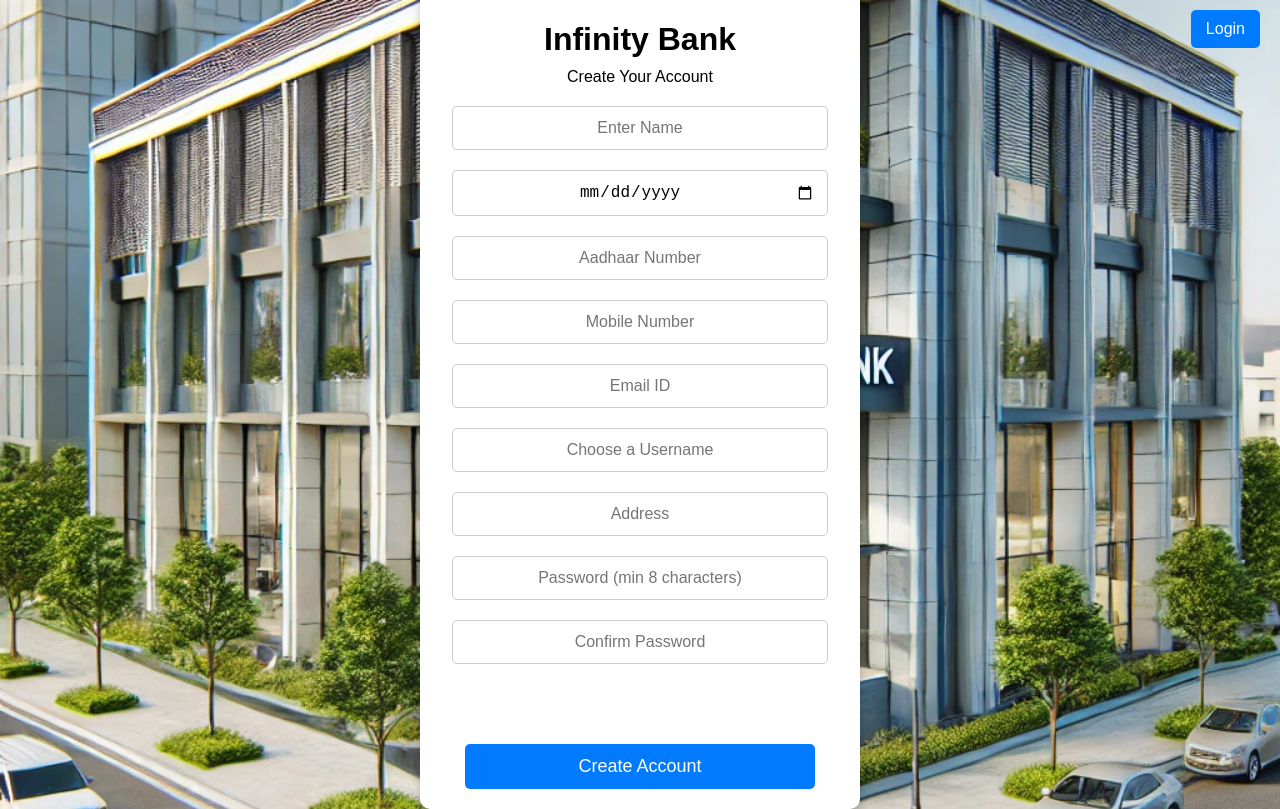
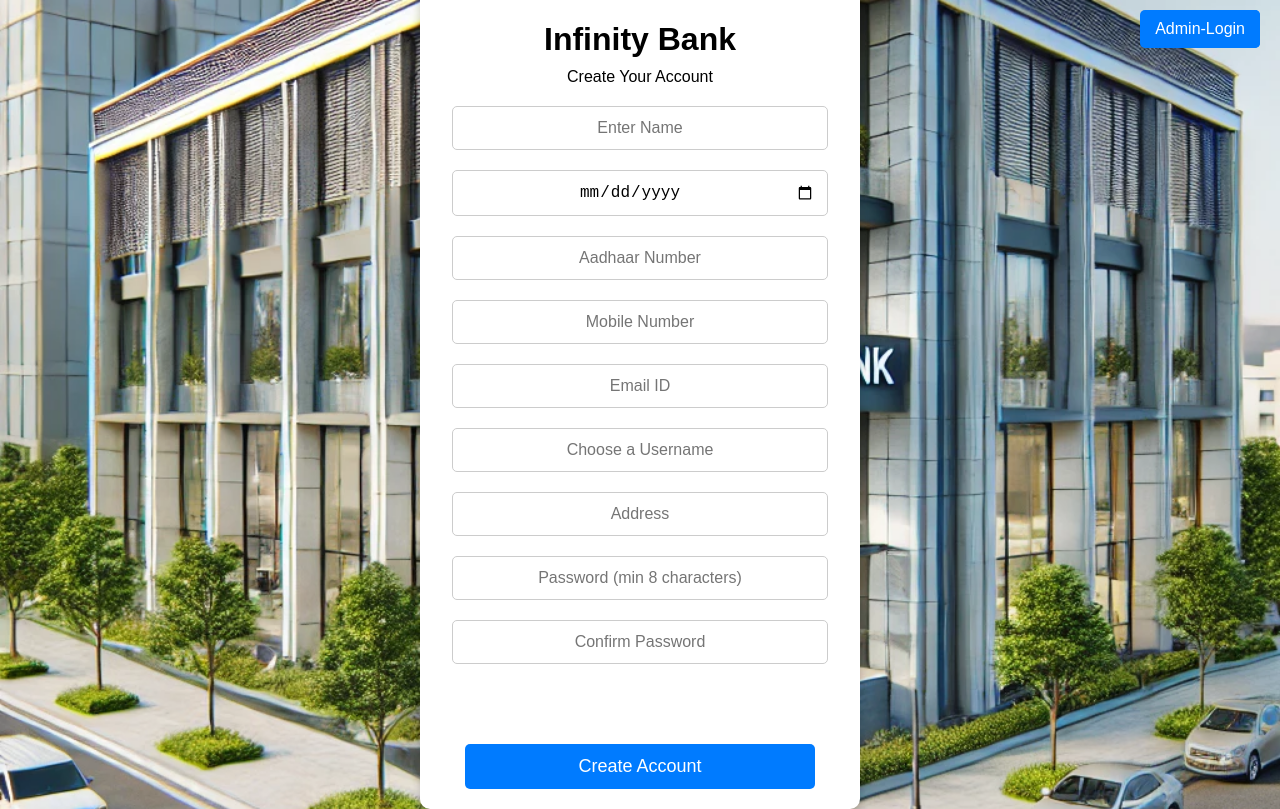
Before and after one commit to rajprashant3302/bank, a website: page code3.html in a window 1280 px wide. Drawn offline with Linux system fonts and the light colour scheme.

Commit message:
Update code3.html

```diff
--- a/code3.html
+++ b/code3.html
@@ -9,6 +9,7 @@
 <body>
         <!-- ✅ Create Account Button (Top Right) -->
         <a href="code4.html" class="top-right">Login</a>
+         <a href="public/admin/login.html" class="top-right">Admin-Login</a>
     <div class="container">
         <h1>Infinity Bank</h1>
         <p>Create Your Account</p>
```
